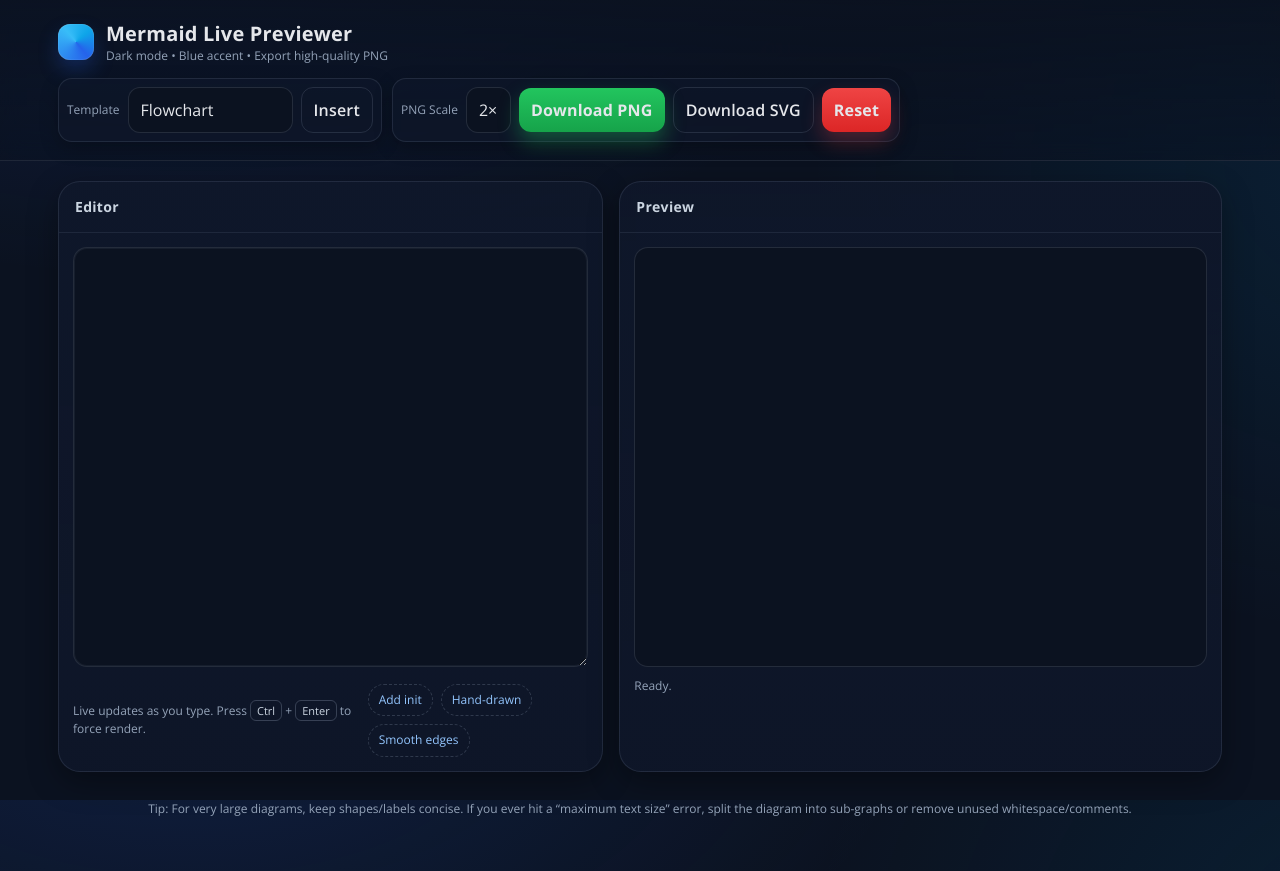
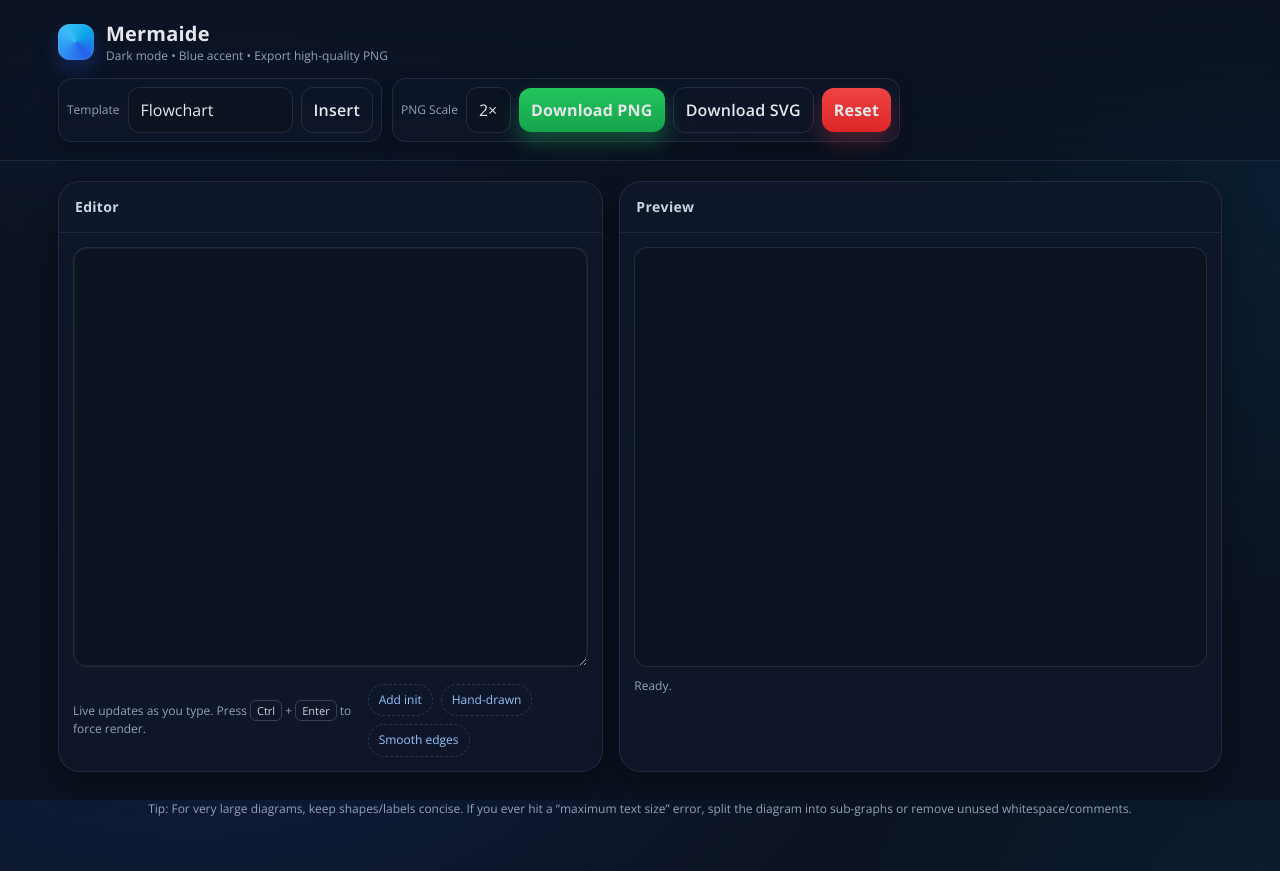
Before and after one commit to mrif449/Mermaide, a plain HTML site: page index.html in a window 1280 px wide. Drawn offline with nearby package versions, Linux system fonts and the light colour scheme; a script that the page names is missing.

Commit message:
title fix

```diff
--- a/index.html
+++ b/index.html
@@ -312,7 +312,7 @@
                 <div class="brand">
                     <div class="logo" aria-hidden="true"></div>
                     <div>
-                        <h1>Mermaid Live Previewer</h1>
+                        <h1>Mermaide</h1>
                         <div class="sub">
                             Dark mode • Blue accent • Export high-quality PNG
                         </div>
```
